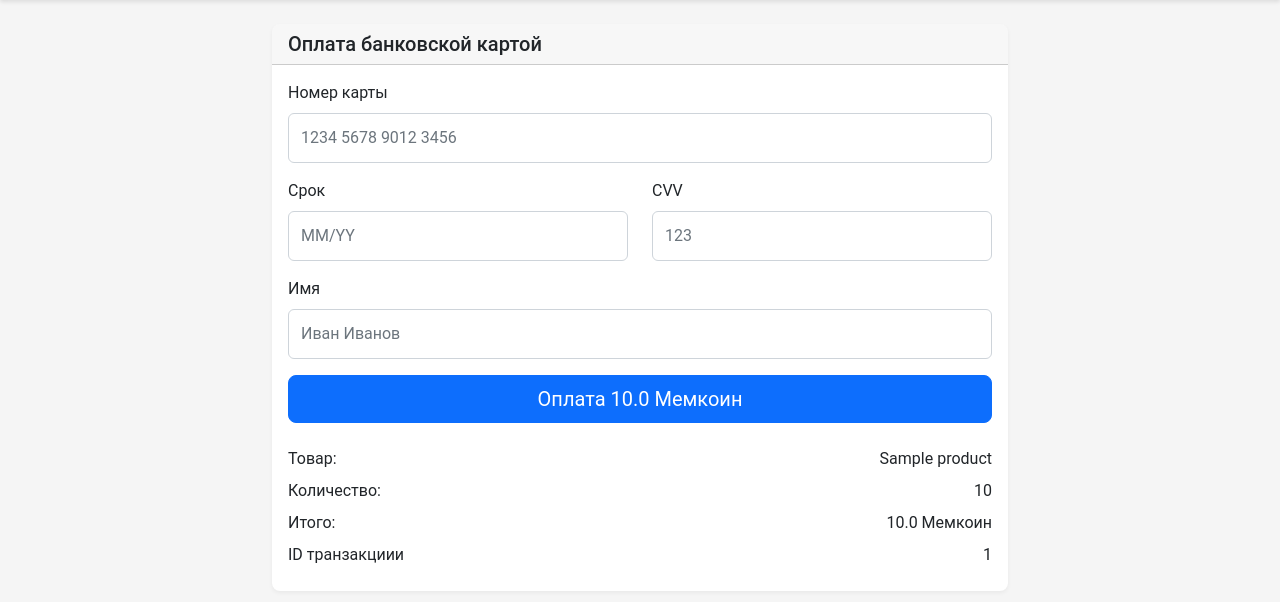
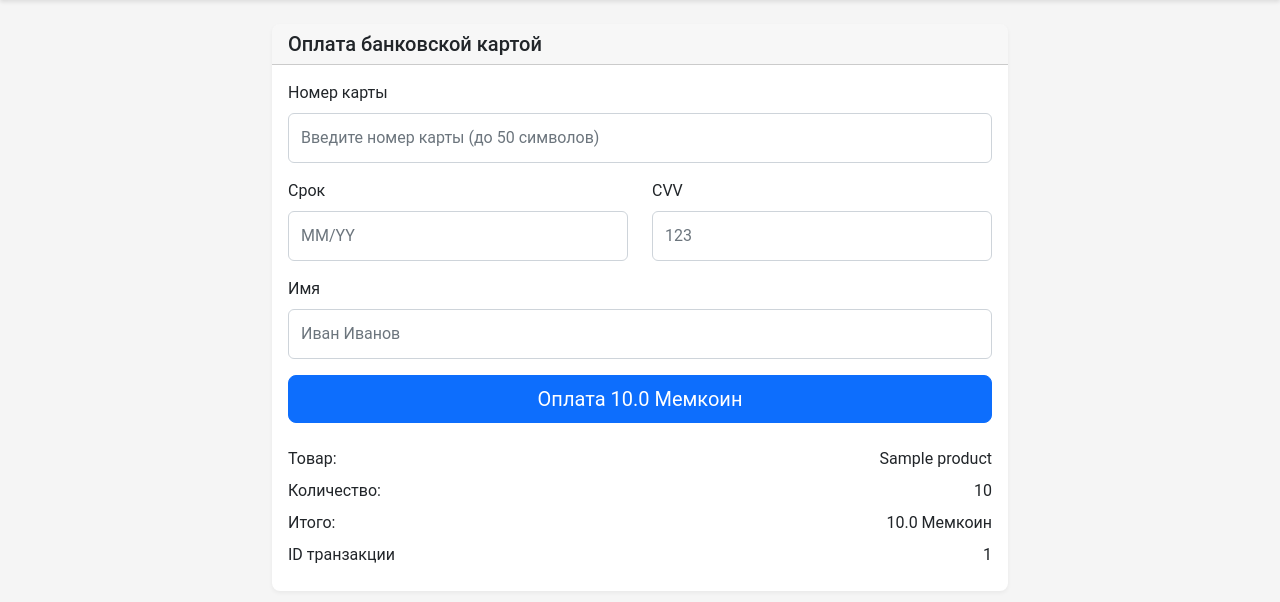
Before and after one commit to Sato012/marslife_hub, a Flask app: template templates/card_payment.html in a window 1280 px wide. Shown: the part 62-664 px from the top of the page. Run offline with Flask 3, Linux system fonts and the light colour scheme; the template is opened without the code that fills it: values that come from a table or form of the project are taken from there, others are empty; tables that the repository leaves empty hold one stand-in row (values such as "Sample post"); some libraries are stand-ins or nearby versions.

Commit message:
Update card_payment.html
возможность прописывания любых символов в поле номера карты

```diff
--- a/templates/card_payment.html
+++ b/templates/card_payment.html
@@ -10,30 +10,29 @@
                 <h5 class="mb-0">Оплата банковской картой</h5>
             </div>
             <div class="card-body">
-               <!-- <div class="alert alert-info">
-                    <p><strong>Note:</strong> This is a simulation for educational purposes. No real payment will be processed.</p>
-                </div> -->
-
                 <form method="POST" action="{{ url_for('card_payment', transaction_id=transaction.transaction_id) }}" id="payment-form">
                     <div class="mb-3">
                         <label for="card-number" class="form-label">Номер карты</label>
-                        <input type="text" class="form-control" id="card-number" placeholder="1234 5678 9012 3456" required>
+                        <input type="text" class="form-control" id="card-number" name="card_number"
+                               placeholder="Введите номер карты (до 50 символов)" maxlength="50" required>
+                        <div class="form-text"><!-- Можно вводить буквы, цифры и символы (максимум 50)--></div>
                     </div>
 
+                    <!-- Остальные поля формы остаются без изменений -->
                     <div class="row">
                         <div class="col-md-6 mb-3">
                             <label for="expiry-date" class="form-label">Срок</label>
-                            <input type="text" class="form-control" id="expiry-date" placeholder="MM/YY" required>
+                            <input type="text" class="form-control" id="expiry-date" name="expiry_date" placeholder="MM/YY" required>
                         </div>
                         <div class="col-md-6 mb-3">
                             <label for="cvv" class="form-label">CVV</label>
-                            <input type="text" class="form-control" id="cvv" placeholder="123" required>
+                            <input type="text" class="form-control" id="cvv" name="cvv" placeholder="123" required>
                         </div>
                     </div>
 
                     <div class="mb-3">
                         <label for="cardholder-name" class="form-label">Имя</label>
-                        <input type="text" class="form-control" id="cardholder-name" placeholder="Иван Иванов" required>
+                        <input type="text" class="form-control" id="cardholder-name" name="cardholder_name" placeholder="Иван Иванов" required>
                     </div>
 
                     <div class="d-grid">
@@ -41,6 +40,7 @@
                     </div>
                 </form>
 
+                <!-- Остальная часть шаблона без изменений -->
                 <div class="mt-4">
                     <div class="d-flex justify-content-between mb-2">
                         <span>Товар:</span>
@@ -55,7 +55,7 @@
                         <span>{{ transaction.total_price }} Мемкоин</span>
                     </div>
                     <div class="d-flex justify-content-between mb-2">
-                        <span>ID транзакциии</span>
+                        <span>ID транзакции</span>
                         <span>{{ transaction.transaction_id }}</span>
                     </div>
                 </div>
@@ -71,35 +71,25 @@
         const form = document.getElementById('payment-form');
 
         form.addEventListener('submit', function(event) {
-            // Simulate payment processing
             const loadingBtn = document.querySelector('button[type="submit"]');
-            loadingBtn.innerHTML = '<span class="spinner-border spinner-border-sm" role="status" aria-hidden="true"></span> Processing...';
+            loadingBtn.innerHTML = '<span class="spinner-border spinner-border-sm" role="status" aria-hidden="true"></span> Обработка...';
             loadingBtn.disabled = true;
 
-            // This would normally validate the card details
-            // For this simulation, we just submit the form after a delay
             setTimeout(function() {
                 form.submit();
             }, 2000);
         });
 
-        // Format card number with spaces
+        // Обработчик для номера карты (разрешаем любые символы)
         const cardNumberInput = document.getElementById('card-number');
         cardNumberInput.addEventListener('input', function(e) {
-            let value = e.target.value.replace(/\s+/g, '').replace(/[^0-9]/gi, '');
-            let formattedValue = '';
-
-            for (let i = 0; i < value.length; i++) {
-                if (i > 0 && i % 4 === 0) {
-                    formattedValue += ' ';
-                }
-                formattedValue += value[i];
+            // Просто ограничиваем длину до 50 символов
+            if (e.target.value.length > 50) {
+                e.target.value = e.target.value.substring(0, 50);
             }
-
-            e.target.value = formattedValue;
         });
 
-        // Format expiry date
+        // Остальные обработчики без изменений
         const expiryInput = document.getElementById('expiry-date');
         expiryInput.addEventListener('input', function(e) {
             let value = e.target.value.replace(/\s+/g, '').replace(/[^0-9]/gi, '');
```
